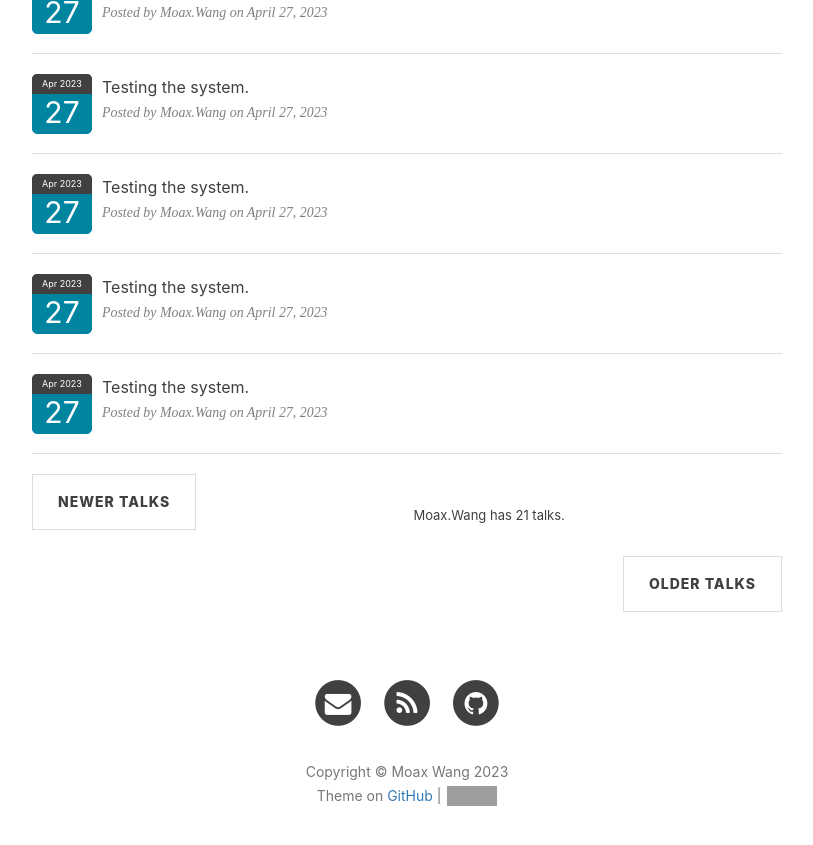
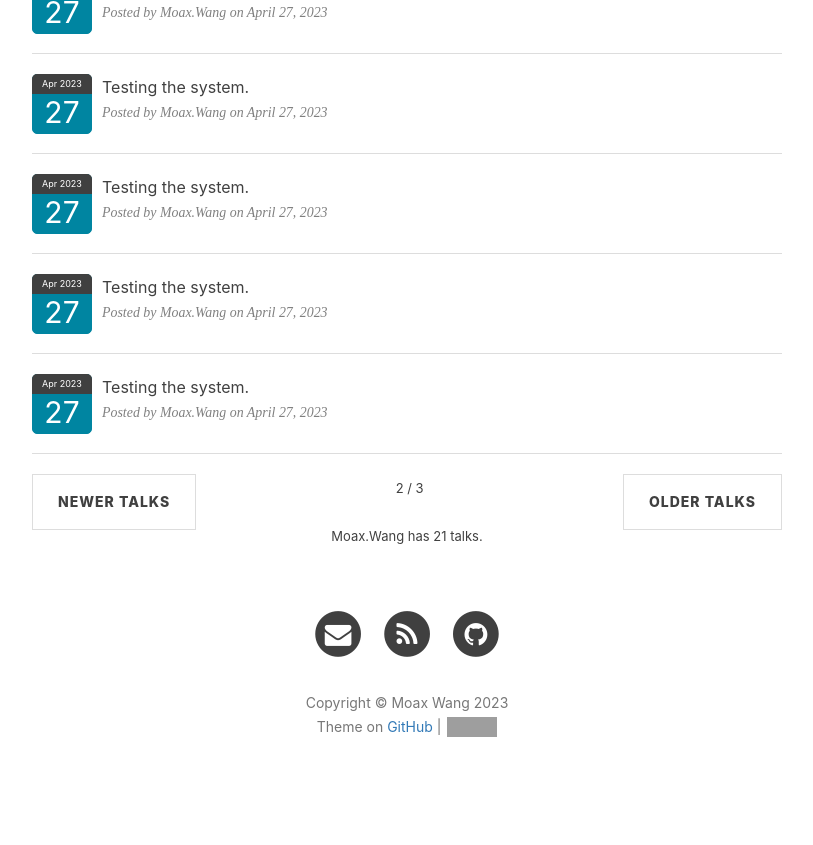
Before and after one commit to WinchellWang/winchellwang.github.io, a Jekyll site: the page built from 3talk.html, in a window 1280 px wide and 900 px high, scrolled down 2093 px. Shown: the top 845 px of the window, without its empty margins (233-1046 px from the left). Built offline with Jekyll 4.4.1, drawn with Linux system fonts in a browser that asks for light colours; nearby versions of some CDN libraries; comment, search, counter and statistics services are not loaded; some of the changed lines change nothing that is shown; grey boxes are pictures that could not be loaded.

Commit message:
Update 3talk.html

```diff
--- a/3talk.html
+++ b/3talk.html
@@ -133,16 +133,7 @@
             <li class="previous">
                 <a class="hexo-douban-button hexo-douban-previouspage" href="javascript:;">Newer Talks</a>
             </li>
-            <!-- 说说统计 开始 -->
-            <p align="center" style="line-height: 1.7; font-size: 13px;">
-                Moax.Wang has
-                <script language="JavaScript">
-                var numitem1 = document.getElementById('hexo-douban-item3').getElementsByClassName('hexo-douban-item').length;
-                document.write(numitem1)
-                </script>
-                talks.
-            </p>
-            <!-- 说说统计 结束 -->
+            <span class="hexo-douban-pagenum" style="line-height: 13px; font-size: 13px;">2 / 3</span>
             <li class="next">
                 <a class="hexo-douban-button hexo-douban-nextpage" href="javascript:;">Older Talks</a>
             </li>
@@ -156,8 +147,20 @@
 </div>
 <!-- Main Content end-->
 
+<!-- 说说统计 开始 -->
+<div align="center" style="line-height: 13px; font-size: 13px;">
+    Moax.Wang has
+    <script language="JavaScript">
+    var numitem1 = document.getElementById('hexo-douban-item3').getElementsByClassName('hexo-douban-item').length;
+    document.write(numitem1)
+    </script>
+    talks.
+</div>
+<!-- 说说统计 结束 -->
+
 <!-- 标签切换脚本 -->
 <script>
+
 Element.prototype.siblings = function () {
     var siblingElement = [];
     var sibs = this.parentNode.children;
@@ -168,14 +171,45 @@
     }
     return siblingElement;
 };
+function tabClick() {
+    //修改标签样式
+    this.classList.add('hexo-douban-active');
+    var sibs = this.siblings();
+    for (var j = 0; j < sibs.length; j++) {
+        sibs[j].classList.remove('hexo-douban-active');
+    }
+    //显示对应板块
+    var itemId = this.id.replace('tab', 'item');
+    var target = document.getElementById(itemId);
+    target.classList.remove('hexo-douban-hide');
+    target.classList.add('hexo-douban-show');
+    sibs = document.getElementById(itemId).siblings();
+    for (var k = 0; k < sibs.length; k++) {
+        sibs[k].classList.remove('hexo-douban-show');
+        sibs[k].classList.add('hexo-douban-hide');
+    }
+}
+var tabs = document.getElementsByClassName("hexo-douban-tab");
+for (var i = 0; i < tabs.length; i++) {
+    tabs[i].onclick = tabClick;
+    tabs[i].onclick.apply(tabs[i]);
+}
+tabs[2].click();
 
 var firstpages = document.getElementsByClassName("hexo-douban-firstpage");
 var previouspages = document.getElementsByClassName("hexo-douban-previouspage");
 var nextpages = document.getElementsByClassName("hexo-douban-nextpage");
+var lastpages = document.getElementsByClassName("hexo-douban-lastpage");
 var pagenums = document.getElementsByClassName("hexo-douban-pagenum");
 
 function makePageNum(num, arr) {
     return (num + 1) + ' / ' + (Math.ceil(arr.length / 10 === 0 ? 1 : Math.ceil(arr.length / 10)));
+}
+
+function firstBtn() {
+    var sibs = this.parentNode.siblings();
+    displayPage(sibs, 0);
+    this.parentNode.getElementsByClassName('hexo-douban-pagenum')[0].innerText = makePageNum(0, sibs);
 }
 
 function previousBtn() {
@@ -202,11 +236,18 @@
     this.parentNode.getElementsByClassName('hexo-douban-pagenum')[0].innerText = makePageNum(currNum, sibs);
 }
 
+function lastBtn() {
+    var sibs = this.parentNode.siblings();
+    displayPage(sibs, Math.ceil(sibs.length / 10) - 1);
+    this.parentNode.getElementsByClassName('hexo-douban-pagenum')[0].innerText = makePageNum(Math.ceil(sibs.length / 10) - 1 === -1 ? 0 : Math.ceil(sibs.length / 10) - 1, sibs);
+}
+
 function displayPage(arr, num) {
     for (var i = 0; i < arr.length; i++) {
-        if (Math.floor(i / 5) === num) {
+        if (Math.floor(i / 10) === num) {
             arr[i].classList.remove('hexo-douban-hide');
             var img = arr[i].getElementsByTagName('img')[0];
+            img.src = img.getAttribute('data-src');
         } else {
             arr[i].classList.add('hexo-douban-hide');
         }
@@ -216,8 +257,10 @@
 for (var i = 0; i < firstpages.length; i++) {
 
     //add listener
+    firstpages[i].onclick = firstBtn;
     previouspages[i].onclick = previousBtn;
     nextpages[i].onclick = nextBtn;
+    lastpages[i].onclick = lastBtn;
 
     //set page num
     var size = pagenums[i].parentNode.siblings().length;
```
